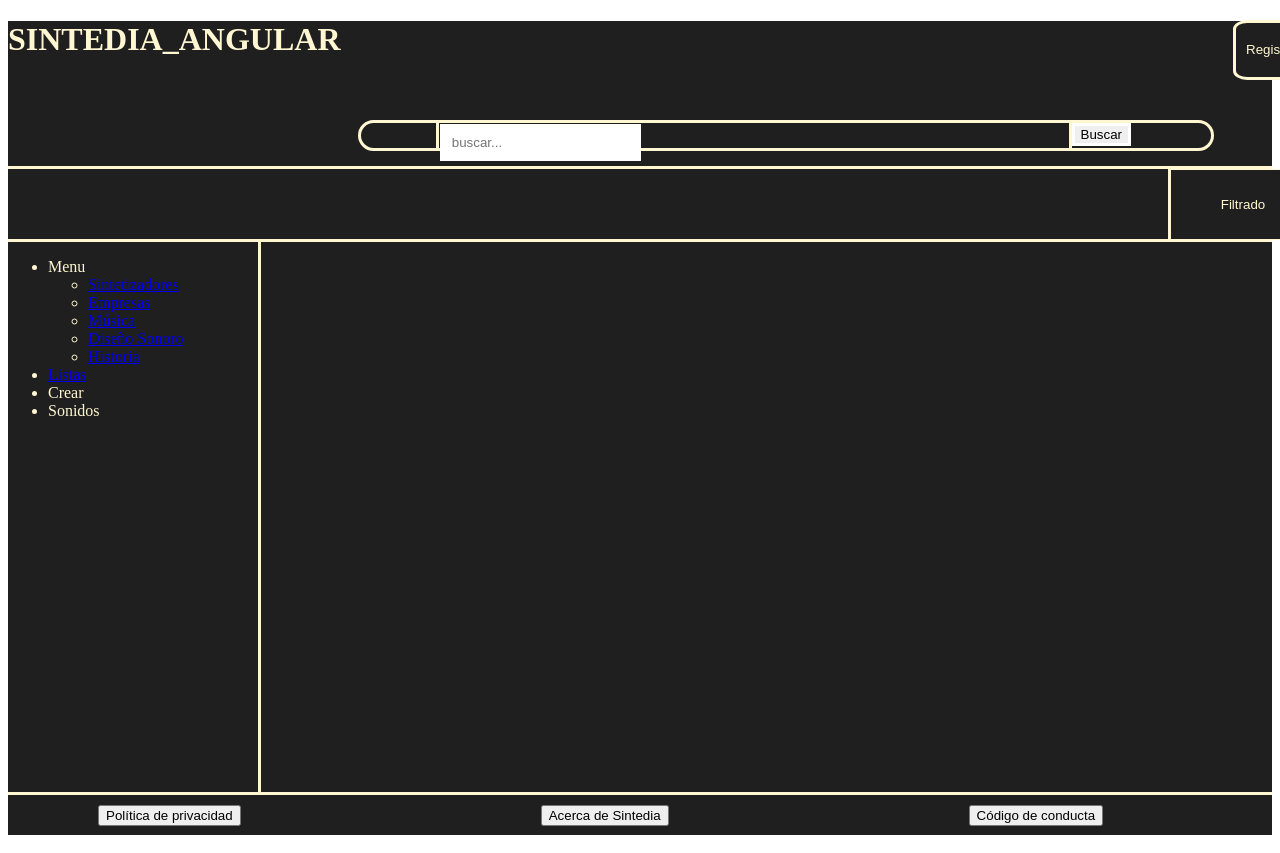
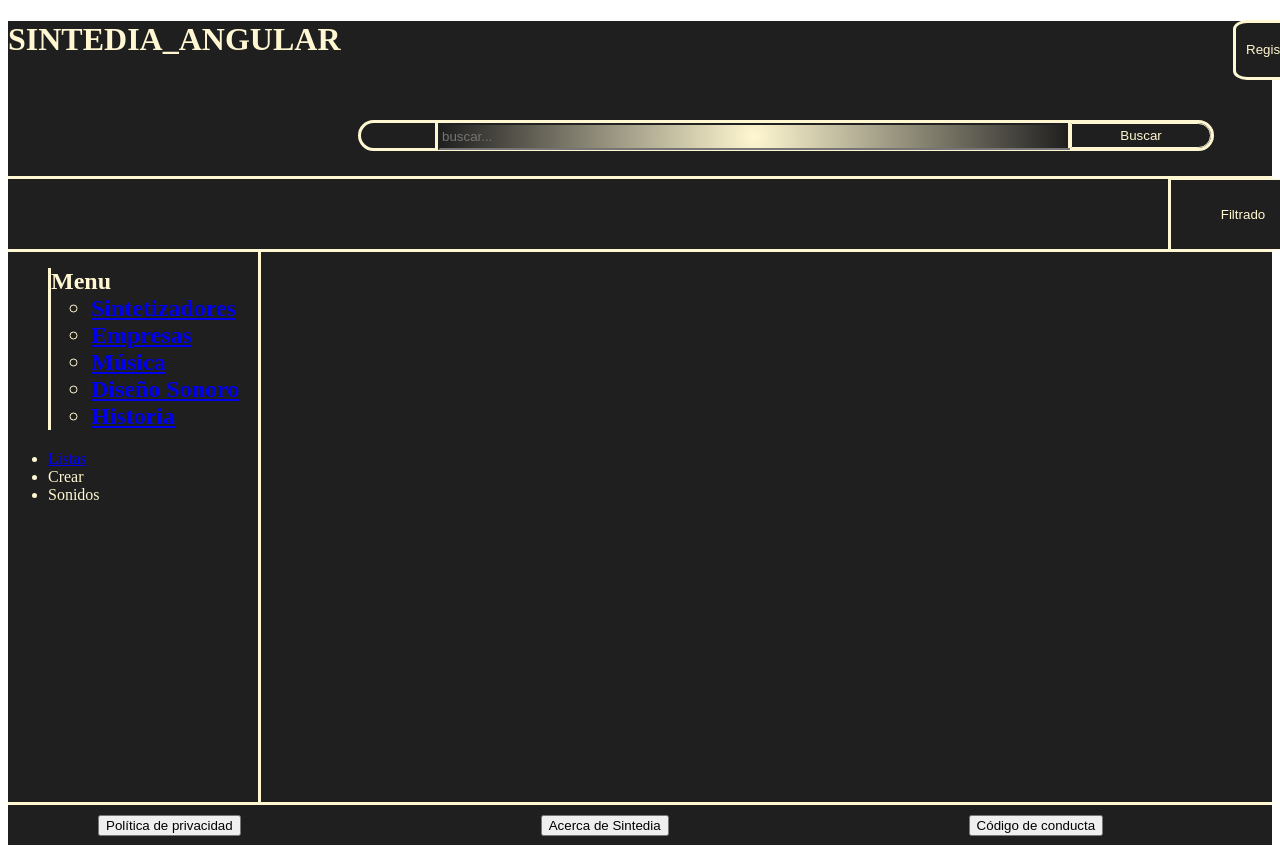
Before and after one commit to DavidBona13/M13_PROJECTE2, an Angular app in the folder SINTEDIA_ANGULAR/: page / in a window 1280 px wide. Shown: the top 853 px of the page. Built offline with nearby package versions, Linux system fonts and the light colour scheme.

Commit message:
divendres

```diff
--- a/SINTEDIA_ANGULAR/src/app/app.component.css
+++ b/SINTEDIA_ANGULAR/src/app/app.component.css
@@ -13,6 +13,32 @@
 
 h1 {
     color: #FFF7D1;
+}
+
+#registrarse {
+    color: #FFF7D1;
+    background-color: #1F1F1F;
+    width: 120px;
+    height: 60px;
+    margin-left: 1225px;
+    padding-block:  10px;
+    padding-left: 10px;
+    padding-right: 10px;
+    border-radius: 15%;
+    border: 3px solid #FFF7D1;
+}
+
+#iniciarSesion {
+    color: #FFF7D1;
+    background-color: #1F1F1F;
+    width: 120px;
+    height: 60px;
+    margin-left: 10px;
+    padding-block:  10px;
+    padding-left: 10px;
+    padding-right: 10px;
+    border-radius: 15%;
+    border: 3px solid #FFF7D1;
 }
 
 .divBuscador {
@@ -42,22 +68,38 @@ h1 {
 
 .divInput{
     /*background: linear-gradient(to right, #1F1F1F, #858585, 80%, #1F1F1F);*/
-    border-radius: 15%;
+    margin-top: 0px;
+    margin-left: 0px;
     width: 630px; /* Establece el ancho máximo del div */
-    margin-top: opx;
-    margin-left: 0px;
     height: 25px;
-    padding: 1px;
 }
+
+#buscador {
+    background: radial-gradient(circle at center, #FFF7D1, #1F1F1F);
+    width: 624px;
+    height: 21px;
+}
+
 
 .divBuscar {
     border-left: 3px solid #FFF7D1;
     margin-left: 0px;
     height: 25px;
     width: 140px;
-    border-top-right-radius: 15%;
-    border-bottom-right-radius: 15%;
+    text-align: center;
 }
+
+#buscarButon{
+    background: #1F1F1F;
+    color:#FFF7D1;
+    border: 1px solid #FFF7D1;
+    height: 25px;
+    padding: 3px;
+    width: 140px;
+    border-top-right-radius: 20px;
+    border-bottom-right-radius: 20px;
+}
+
 
 .filtBusc {
     border-top: 3px solid #FFF7D1;
@@ -66,7 +108,7 @@ h1 {
     color: #FFF7D1;
     background-color: #1F1F1F;
     display: flex;
-    margin-top: 15px;
+    margin-top: 25px;
 }
 
 .filBusc2 {
@@ -124,38 +166,9 @@ h1 {
     margin-top: -60px;
 }
 
-#registrarse {
-    color: #FFF7D1;
-    background-color: #1F1F1F;
-    width: 120px;
-    height: 60px;
-    margin-left: 1225px;
-    padding-block:  10px;
-    padding-left: 10px;
-    padding-right: 10px;
-    border-radius: 15%;
-    border: 3px solid #FFF7D1;
-}
-
-#iniciarSesion {
-    color: #FFF7D1;
-    background-color: #1F1F1F;
-    width: 120px;
-    height: 60px;
-    margin-left: 10px;
-    padding-block:  10px;
-    padding-left: 10px;
-    padding-right: 10px;
-    border-radius: 15%;
-    border: 3px solid #FFF7D1;
-}
-
-#buscador {
-    border: 10px, solid #ffffff;
-}
-
 #buscar {
     border: 3px, solid #ffffff;
+    margin-top: 0px;
 }
 
 #dos{
@@ -196,6 +209,13 @@ h1 {
     height: 550px;
     margin-top: 0px;
     display: flex;
+}
+
+.menu_item {
+    display:grid;
+    border-left: 3px solid #FFF7D1;
+    margin-left: 0px;
+    margin-top: 0px;
 }
 /*
 .bruno-ace-regular {
--- a/SINTEDIA_ANGULAR/src/app/app.component.html
+++ b/SINTEDIA_ANGULAR/src/app/app.component.html
@@ -6,62 +6,64 @@
     <header class="headerDalt">@if(title){
         <h1>{{title}}</h1>
         <div id="h1">
-            <button id="registrarse" class="bruno-ace-regular">Registrarse</button>
-            <button id="iniciarSesion" class="bruno-ace-regular">Iniciar Sesión</button>
+            <button id="registrarse" class="bruno-ace-regular" title="Regístrate" onClick="">Registrarse</button>
+            <button id="iniciarSesion" class="bruno-ace-regular" title="Iniciar sesión" onClick="">Iniciar Sesión</button>
         </div>
         <div class ="divBuscador">
             <div class="divImg">
                 <img src="">
             </div>
             <div class="divInput">
-                <input type="text" id="buscador" name="buscar" placeholder="buscar...">
+                <input type="text" id="buscador" name="buscar" placeholder="buscar..." title="Buscar" onClick="">
             </div>
             <div class = "divBuscar">
-                <button id="buscar">Buscar</button>
+                <button id="buscarButon" title="Boton de buscar" onClick="">Buscar</button>
             </div>
         </div>
     }</header>
     <div class="filtBusc">
         <!--<hr id = "barra1"> -->
         <div class="barra1">
-            <button id="filtrado">Filtrado</button>
+            <button id="filtrado" title="Filtro" onClick="">Filtrado</button>
         </div>
         <!--<div id = "vert">
             <button id="filtrado">Filtrado</button>
         </div>-->
         <!--<hr id = "barra_vertical">-->
         <div class="filBusc2">
-            <button id="configuracion">Configuración</button>
+            <button id="configuracion" title="Configuración de usuario" onClick="">Configuración</button>
         </div>
         <!--<hr id ="barra2"> -->
     </div>
     <div class="menuLateral">
         <ul>
-            <li class="menu-item" (click)="toggleSubmenu($event)">Menu
-                <ul class="submenu" ngIf="submenuOpen">
-                    <li><a href="#">Sintetizadores</a></li>
-                    <li><a href="#">Empresas</a></li>
-                    <li><a href="#">Música</a></li>
-                    <li><a href="#">Diseño Sonoro</a></li>
-                    <li><a href="#">Historia</a></li>
-                </ul>
-            </li>
-            <li class="menu-item"><a href="pagina-1.component.html">Listas</a></li>
-            <li class="menu-item" (click)="toggleSubmenu($event)">Crear</li>
-            <li class="menu-item" (click)="toggleSubmenu($event)">Sonidos</li>
+            <div class="">
+                <h2 class="menu_item" (click)="toggleSubmenu($event)">Menu
+                    <ul class="submenu" ngIf="submenuOpen" onClick="">
+                        <li onClick=""><a href="#">Sintetizadores</a></li>
+                        <li onClick=""><a href="#">Empresas</a></li>
+                        <li onClick=""><a href="#">Música</a></li>
+                        <li onClick=""><a href="#">Diseño Sonoro</a></li>
+                        <li onClick=""><a href="#">Historia</a></li>
+                    </ul>
+                </h2>
+                <li class="menu-item" onClick=""><a href="pagina-1.component.html">Listas</a></li>
+                <li class="menu-item" (click)="toggleSubmenu($event)">Crear</li>
+                <li class="menu-item" (click)="toggleSubmenu($event)">Sonidos</li>
+            </div>
         </ul>
     </div>
     <!--<script src="app.component.ts"></script> -->
     <footer>
         <div class="footer">
-            <button type="button" class = "btnPri">Política de privacidad</button>
-            <button type="button" class = "btnAce">Acerca de Sintedia</button>
-            <button type="button" class = "btnCod">Código de conducta</button>
+            <button type="button" class = "btnPri" onClick="">Política de privacidad</button>
+            <button type="button" class = "btnAce" onClick="">Acerca de Sintedia</button>
+            <button type="button" class = "btnCod" onClick="">Código de conducta</button>
             <!--
             <div class="logoFotter">
                 <img class="logoFot" src="">
             </div> -->
-            <img class="logoFot" src="">
+            <img class="logoFot" src="" onClick="">
         </div>
     </footer>
 </body>
```
